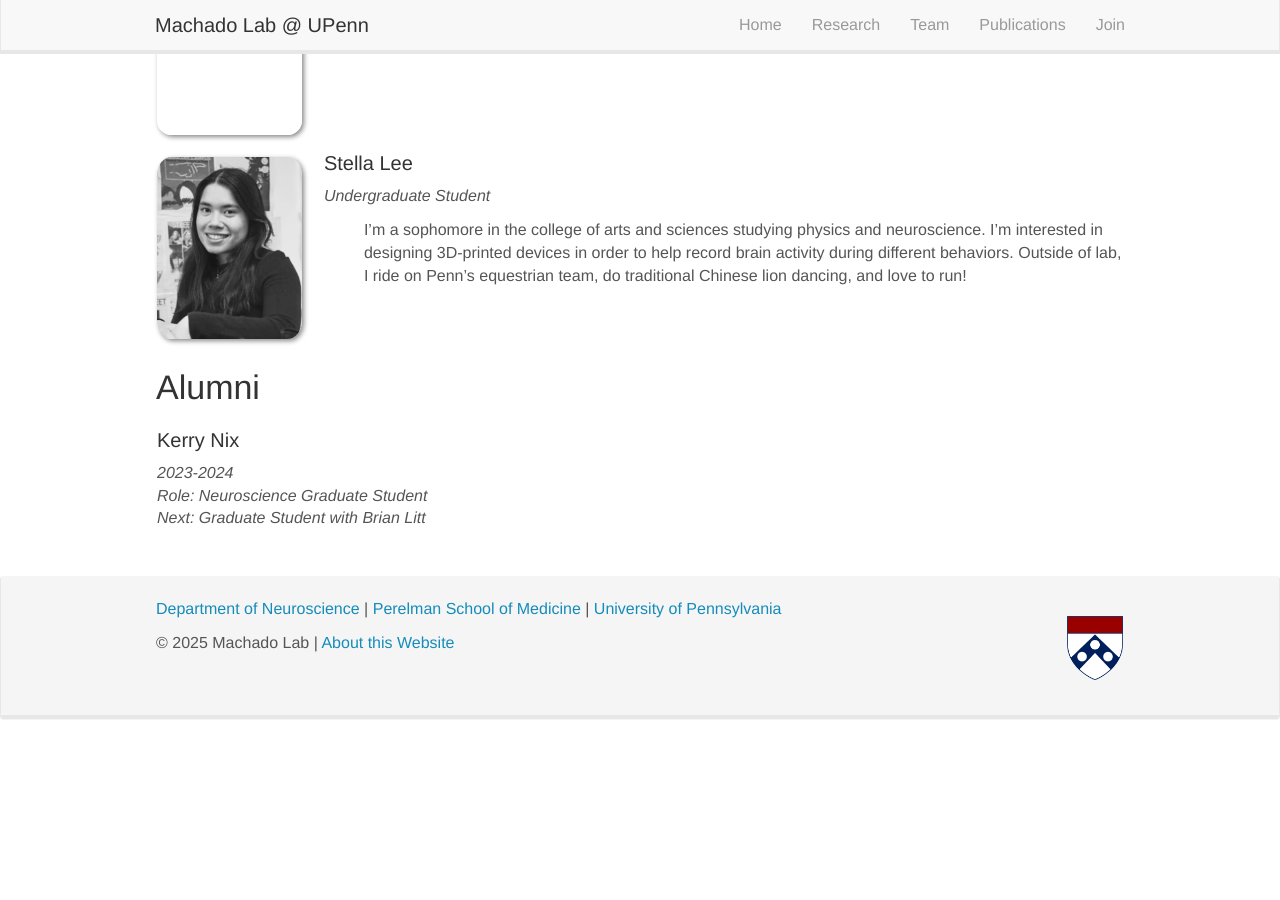
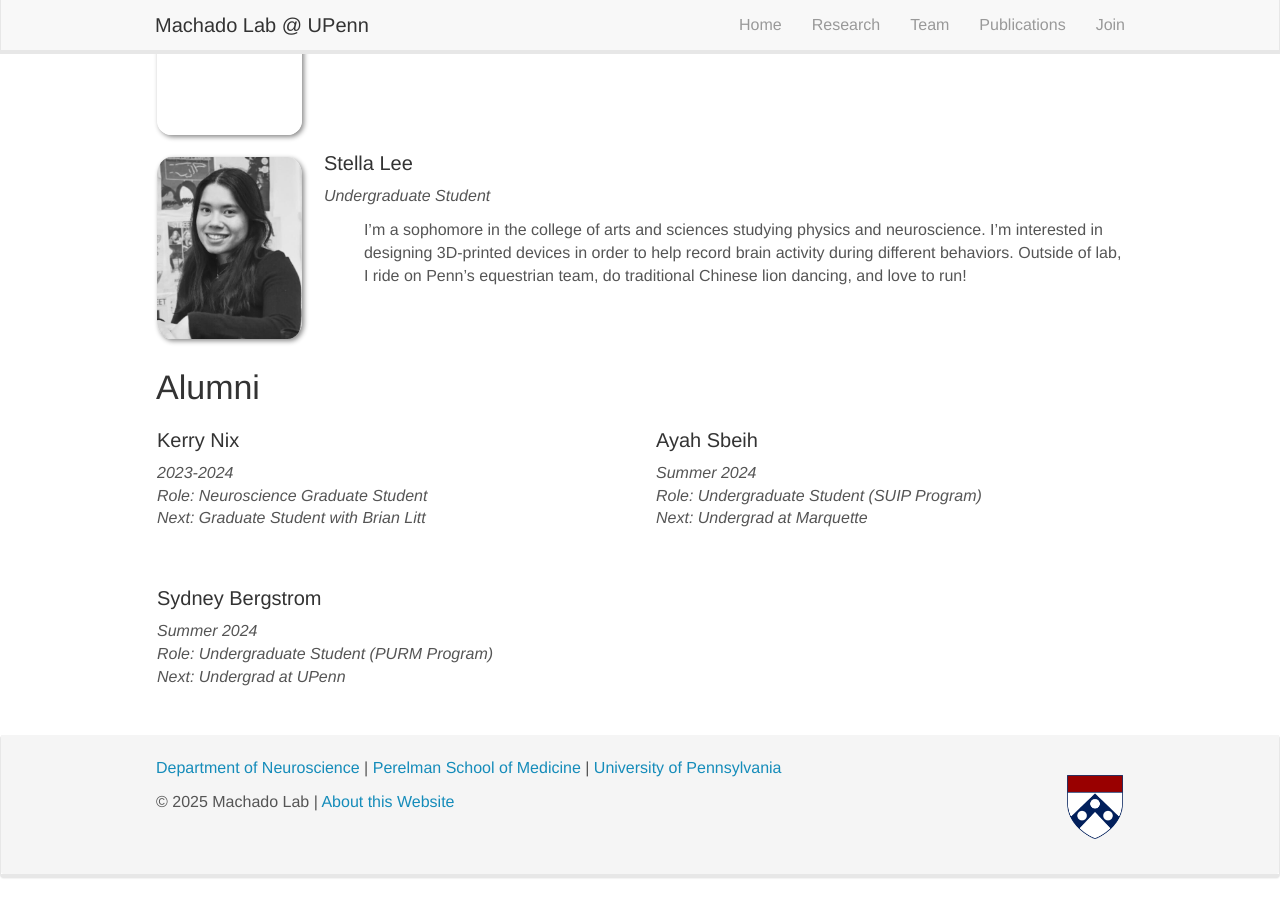
Before and after one commit to machado-lab-code/machado-lab-code, a Jekyll site: the page built from _pages/team.md, in a window 1280 px wide and 900 px high, scrolled down 2143 px. Built offline with Jekyll 4.4.1, drawn with Linux system fonts in a browser that asks for light colours; nearby versions of some CDN libraries; before the commit the page ends 2884 px from its top, so only the background shows below that.

Commit message:
Update alumni_members.yml (#29)

```diff
--- a/_data/alumni_members.yml
+++ b/_data/alumni_members.yml
@@ -2,3 +2,13 @@
   info: Neuroscience Graduate Student
   duration: 2023-2024
   next: Graduate Student with Brian Litt
+
+- name: Ayah Sbeih
+  info: Undergraduate Student (SUIP Program)
+  duration: Summer 2024
+  next: Undergrad at Marquette
+
+- name: Sydney Bergstrom
+  info: Undergraduate Student (PURM Program)
+  duration: Summer 2024
+  next: Undergrad at UPenn
```
